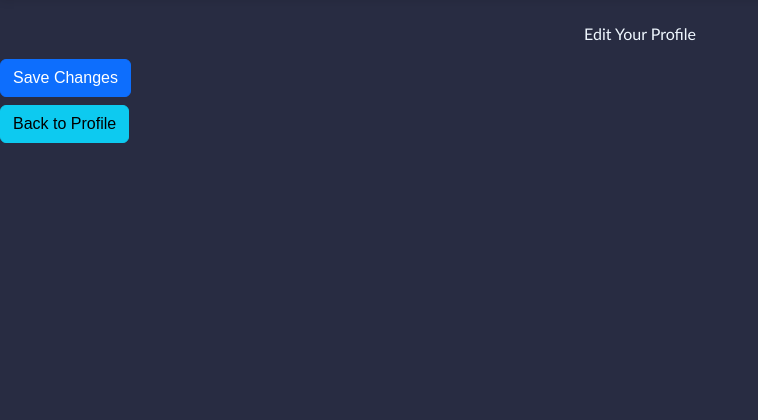
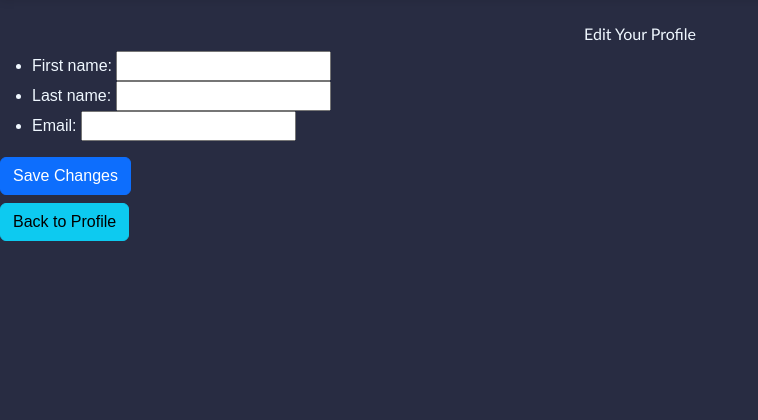
Before and after one commit to waterdude551/cs2340b-nandakumar-team6, a Django app: template jobapp/accounts/templates/accounts/edit_profile.html in a window 1280 px wide. Shown: the part 91-511 px from the top of the page, without its empty margins (0-758 px from the left). Run offline with Django 5.2, Linux system fonts and the light colour scheme; the template is opened without the code that fills it, so the values that code supplies are empty.

Commit message:
minor bug fixes

```diff
--- a/jobapp/accounts/templates/accounts/edit_profile.html
+++ b/jobapp/accounts/templates/accounts/edit_profile.html
@@ -5,6 +5,18 @@
 <form method="post">
     {% csrf_token %}
    <ul>
+       <li>
+            <label for="id_first_name">First name:</label>
+            <input type="text" name="first_name" id="id_first_name" value="{{ initial.first_name }}">
+        </li>
+        <li>
+            <label for="id_last_name">Last name:</label>
+            <input type="text" name="last_name" id="id_last_name" value="{{ initial.last_name }}">
+        </li>
+        <li>
+            <label for="id_email">Email:</label>
+            <input type="email" name="email" id="id_email" value="{{ initial.email }}">
+        </li>
         {% if user.role == "seeker" %}
             <li>
                 <label for="id_headline">Headline:</label>
--- a/jobapp/map/templates/map/applicant_map.html
+++ b/jobapp/map/templates/map/applicant_map.html
@@ -56,12 +56,12 @@
         // Build popup content
         let jobListHtml = '<ul style="padding-left: 15px; margin-bottom: 0;">';
         applicant.applied_jobs.forEach(job => {
-            jobListHtml += `<li><strong>${job.title}</strong>: ${job.stage}</li>`;
+            jobListHtml += `<li class="text-dark"><strong>${job.title}</strong>: ${job.stage}</li>`;
         });
         jobListHtml += '</ul>';
 
         const popupContent = `
-            <div style="min-width: 200px">
+            <div style="min-width: 200px" class="text-dark">
                 <h5>${applicant.name}</h5>
                 <p class="text-muted mb-2"><small>${applicant.location}</small></p>
                 <hr class="my-2">
```
Also changed, not shown: jobapp/accounts/templates/accounts/profile.html (+4 -9 lines), jobapp/db.sqlite3.
